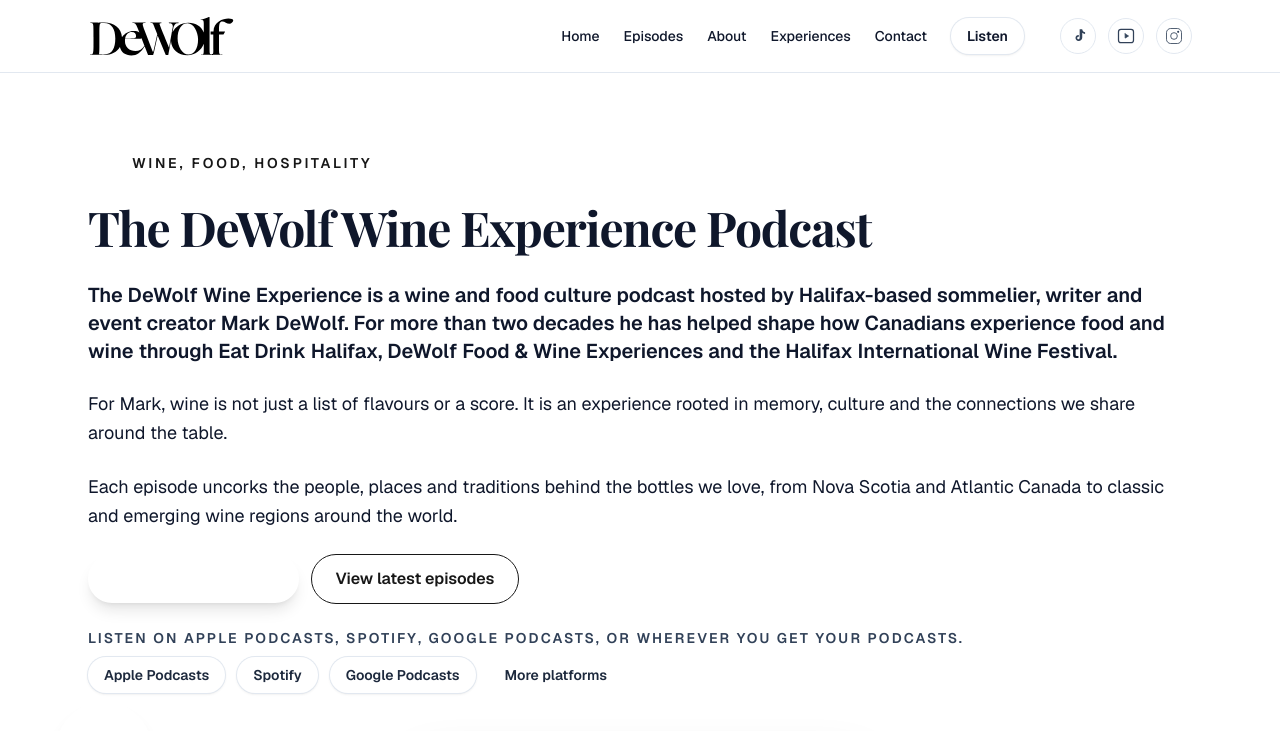
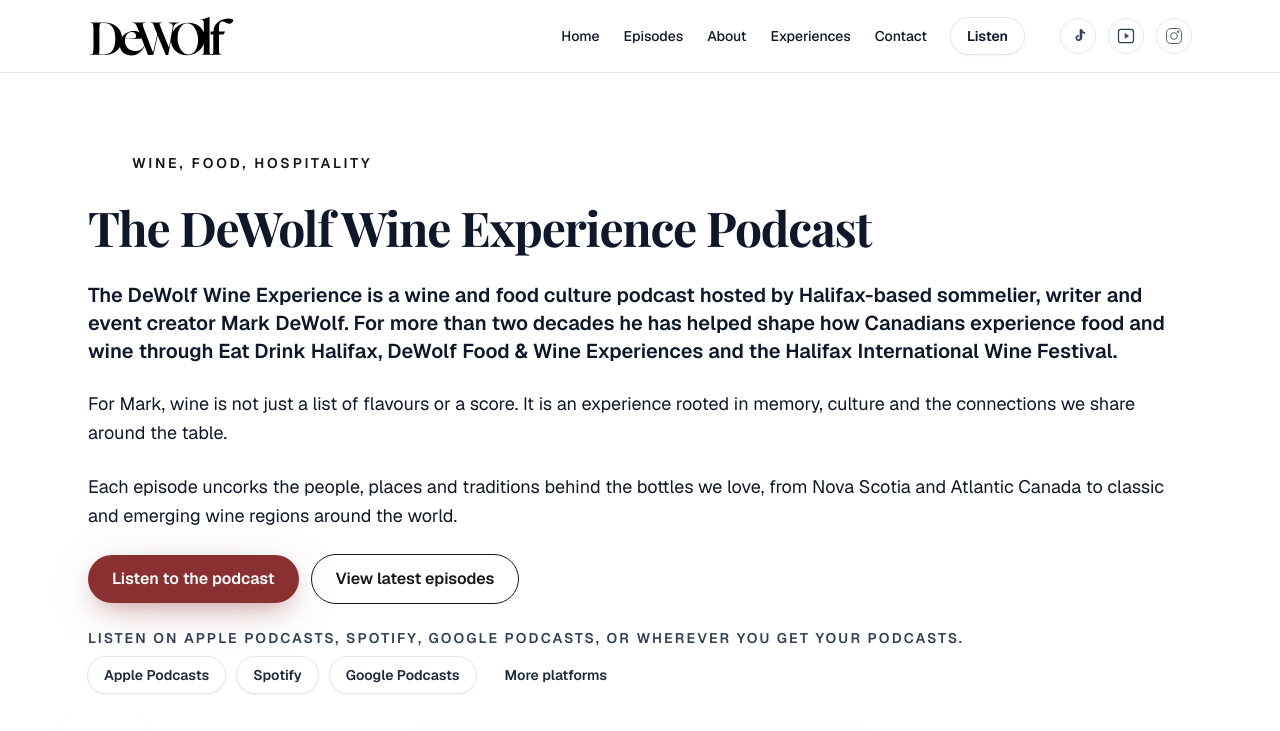
Before and after one commit to dewolfexperiences/dewolfwineexperiencewebsite, a Next.js app: page / in a window 1280 px wide. Shown: the top 731 px of the page. Built offline with nearby package versions, Linux system fonts and the light colour scheme; a web font is replaced by a local one.

Commit message:
Fix hero CTA visibility

```diff
--- a/src/app/page.tsx
+++ b/src/app/page.tsx
@@ -73,7 +73,12 @@
             <div className="flex flex-wrap items-center gap-3">
               <Link
                 href="#listen"
-                className="rounded-full bg-brand-burgundy-800 px-6 py-3 text-base font-semibold text-white shadow-lg shadow-brand-burgundy-200 transition hover:bg-brand-burgundy-700"
+                className="rounded-full px-6 py-3 text-base font-semibold text-white shadow-lg shadow-brand-burgundy-200 transition hover:-translate-y-[1px]"
+                style={{
+                  backgroundColor: "#8b3030",
+                  boxShadow:
+                    "0 10px 25px -10px rgba(139, 48, 48, 0.45), 0 10px 50px -12px rgba(139, 48, 48, 0.35)",
+                }}
               >
                 Listen to the podcast
               </Link>
```
